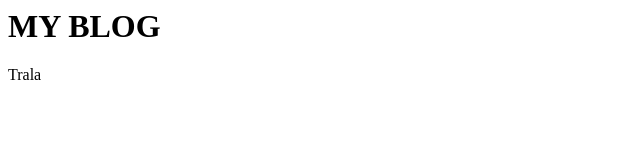
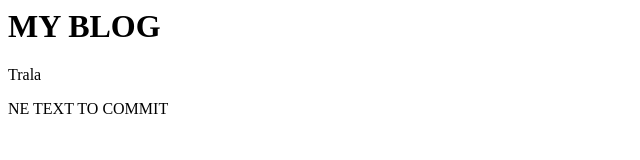
Before and after one commit to ancabalc/myblog, a plain HTML site: page index.html in a window 1280 px wide. Shown: the whole page, without its empty margins (0-640 px from the left). Drawn offline with Linux system fonts and the light colour scheme.

Commit message:
New for first page

```diff
--- a/index.html
+++ b/index.html
@@ -1,2 +1,3 @@
 <h1>MY BLOG</h1>
 <p>Trala</p>
+<p>NE TEXT TO COMMIT</p>
```
